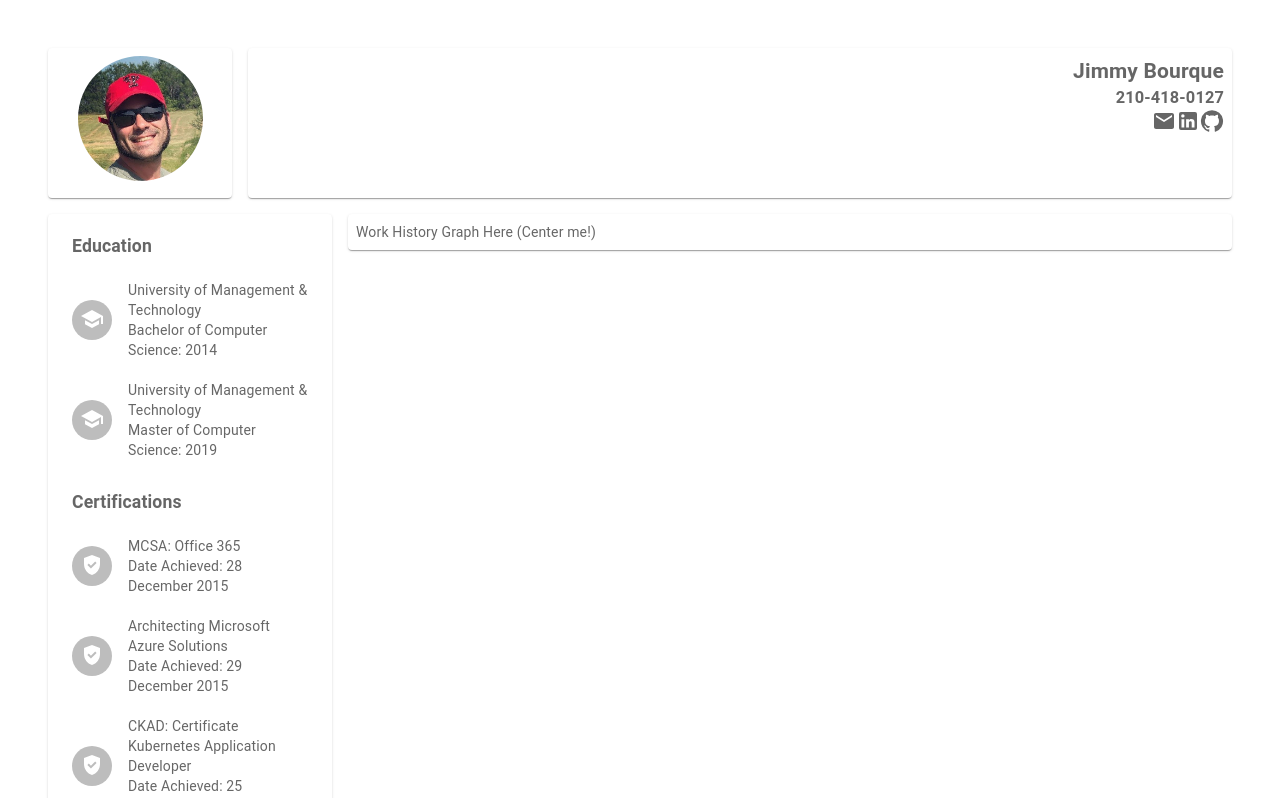
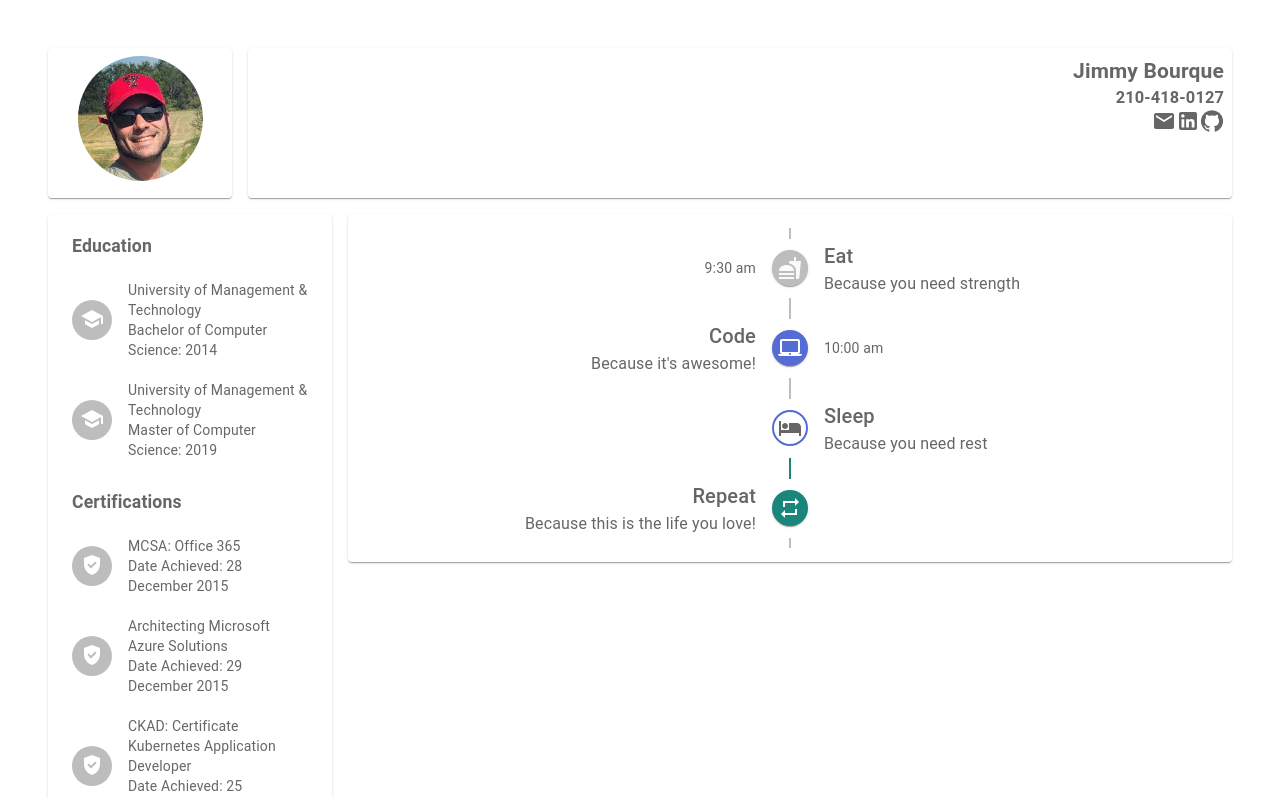
Before and after one commit to robbdasailer/nextjs-resume, a Next.js app: page / in a window 1280 px wide. Shown: the top 798 px of the page. Built offline with nearby package versions, Linux system fonts and the light colour scheme.

Commit message:
Started timeline

```diff
--- /dev/null
+++ b/components/workHistory.js
@@ -0,0 +1,96 @@
+import Timeline from '@mui/lab/Timeline';
+import TimelineItem from '@mui/lab/TimelineItem';
+import TimelineSeparator from '@mui/lab/TimelineSeparator';
+import TimelineConnector from '@mui/lab/TimelineConnector';
+import TimelineContent from '@mui/lab/TimelineContent';
+import TimelineOppositeContent from '@mui/lab/TimelineOppositeContent';
+import TimelineDot from '@mui/lab/TimelineDot';
+import FastfoodIcon from '@mui/icons-material/Fastfood';
+import LaptopMacIcon from '@mui/icons-material/LaptopMac';
+import HotelIcon from '@mui/icons-material/Hotel';
+import RepeatIcon from '@mui/icons-material/Repeat';
+import Typography from '@mui/material/Typography';
+
+const WorkHistory = (props) => {
+	return (
+		<Timeline position='alternate'>
+			<TimelineItem>
+				<TimelineOppositeContent
+					sx={{ m: 'auto 0' }}
+					align='right'
+					variant='body2'
+					color='text.secondary'
+				>
+					9:30 am
+				</TimelineOppositeContent>
+				<TimelineSeparator>
+					<TimelineConnector />
+					<TimelineDot>
+						<FastfoodIcon />
+					</TimelineDot>
+					<TimelineConnector />
+				</TimelineSeparator>
+				<TimelineContent sx={{ py: '12px', px: 2 }}>
+					<Typography variant='h6' component='span'>
+						Eat
+					</Typography>
+					<Typography>Because you need strength</Typography>
+				</TimelineContent>
+			</TimelineItem>
+			<TimelineItem>
+				<TimelineOppositeContent
+					sx={{ m: 'auto 0' }}
+					variant='body2'
+					color='text.secondary'
+				>
+					10:00 am
+				</TimelineOppositeContent>
+				<TimelineSeparator>
+					<TimelineConnector />
+					<TimelineDot color='primary'>
+						<LaptopMacIcon />
+					</TimelineDot>
+					<TimelineConnector />
+				</TimelineSeparator>
+				<TimelineContent sx={{ py: '12px', px: 2 }}>
+					<Typography variant='h6' component='span'>
+						Code
+					</Typography>
+					<Typography>Because it&apos;s awesome!</Typography>
+				</TimelineContent>
+			</TimelineItem>
+			<TimelineItem>
+				<TimelineSeparator>
+					<TimelineConnector />
+					<TimelineDot color='primary' variant='outlined'>
+						<HotelIcon />
+					</TimelineDot>
+					<TimelineConnector sx={{ bgcolor: 'secondary.main' }} />
+				</TimelineSeparator>
+				<TimelineContent sx={{ py: '12px', px: 2 }}>
+					<Typography variant='h6' component='span'>
+						Sleep
+					</Typography>
+					<Typography>Because you need rest</Typography>
+				</TimelineContent>
+			</TimelineItem>
+			<TimelineItem>
+				<TimelineSeparator>
+					<TimelineConnector sx={{ bgcolor: 'secondary.main' }} />
+					<TimelineDot color='secondary'>
+						<RepeatIcon />
+					</TimelineDot>
+					<TimelineConnector />
+				</TimelineSeparator>
+				<TimelineContent sx={{ py: '12px', px: 2 }}>
+					<Typography variant='h6' component='span'>
+						Repeat
+					</Typography>
+					<Typography>Because this is the life you love!</Typography>
+				</TimelineContent>
+			</TimelineItem>
+		</Timeline>
+	);
+};
+
+export default WorkHistory;
--- a/package.json
+++ b/package.json
@@ -12,6 +12,7 @@
     "@emotion/react": "^11.10.5",
     "@emotion/styled": "^11.10.5",
     "@mui/icons-material": "^5.11.0",
+    "@mui/lab": "^5.0.0-alpha.116",
     "@mui/material": "^5.11.4",
     "@next/font": "13.1.2",
     "eslint": "8.31.0",
--- a/pages/index.js
+++ b/pages/index.js
@@ -10,6 +10,7 @@
 import Education from '../components/education';
 import Skills from '../components/skills';
 import Hobbies from '../components/hobbies';
+import WorkHistory from '../components/workHistory';
 
 import data from '../pages/api/data';
 
@@ -56,7 +57,9 @@
 						</Grid>
 						<Grid item container xs={12} md={9}>
 							<Grid item xs={12}>
-								<Item>Work History Graph Here (Center me!)</Item>
+								<Item>
+									<WorkHistory />
+								</Item>
 							</Grid>
 						</Grid>
 					</Grid>
```
Also changed, not shown: 1 other file (tests, documents, lock files or other folders).
